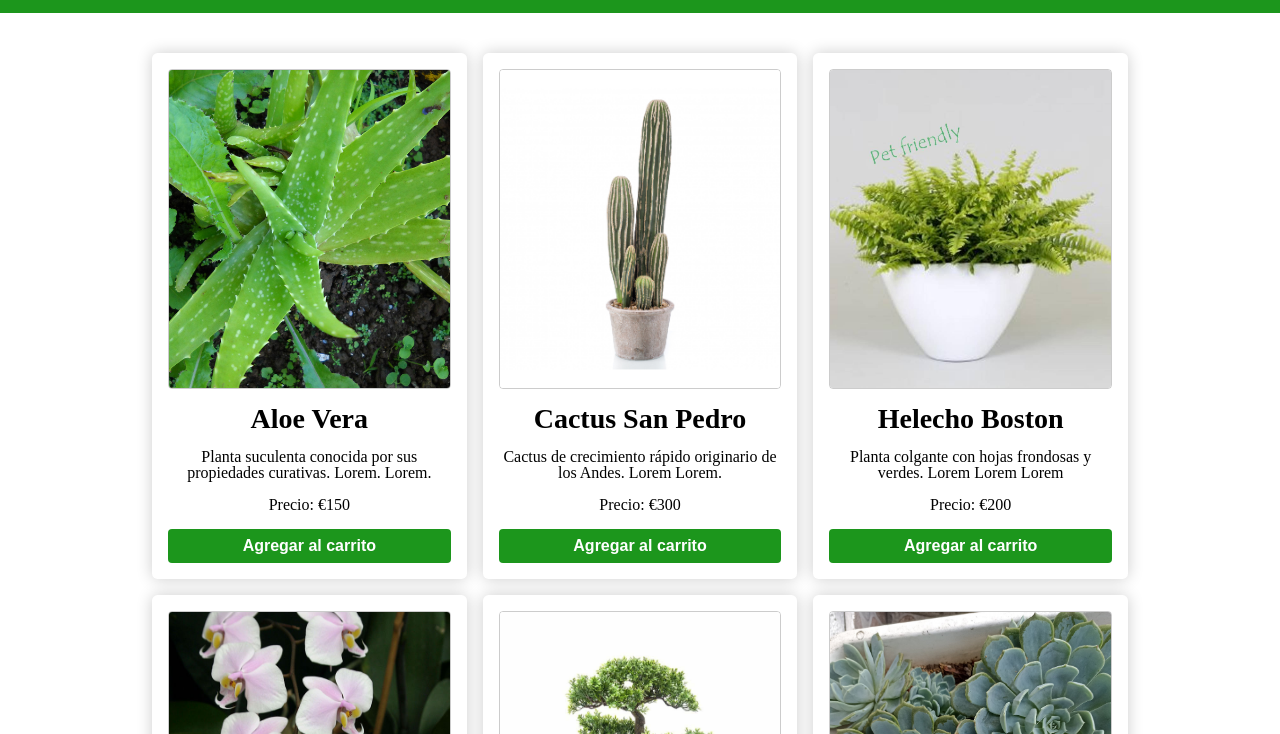
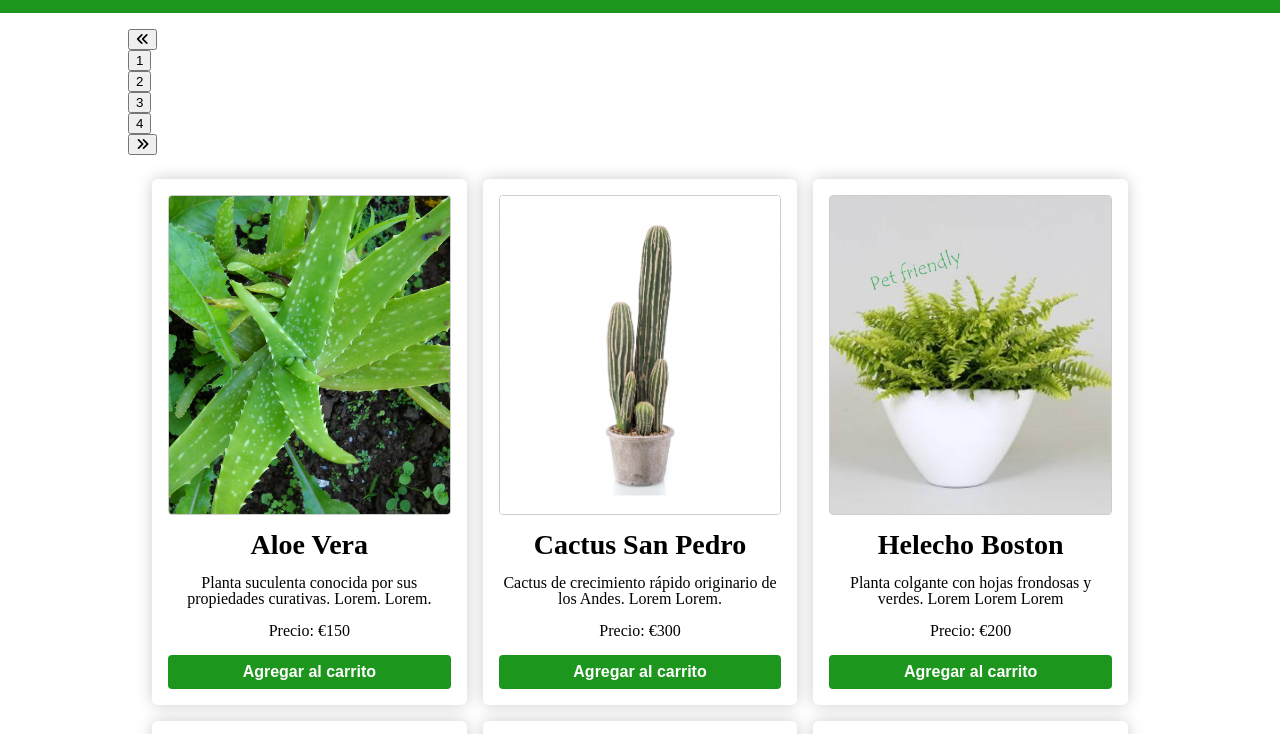
Before and after one commit to KevinALopez/shop-simulation, a plain HTML site: page index.html in a window 1280 px wide. Shown: the part 43-777 px from the top of the page. Drawn offline with Linux system fonts and the light colour scheme.

Commit message:
add html structure

```diff
--- a/index.html
+++ b/index.html
@@ -42,6 +42,16 @@
                     <button>Proceder a Comprar</button>
                 </div>
             </div>
+            <nav class="paginas-nav">
+                <button><i class="fa-solid fa-angles-left"></i></button>
+                <ul>
+                    <li><button>1</button></li>
+                    <li><button>2</button></li>
+                    <li><button>3</button></li>
+                    <li><button>4</button></li>
+                </ul>
+                <button><i class="fa-solid fa-angles-right"></i></button>
+            </nav>
             <section></section>
         </main>
         <footer>
```
